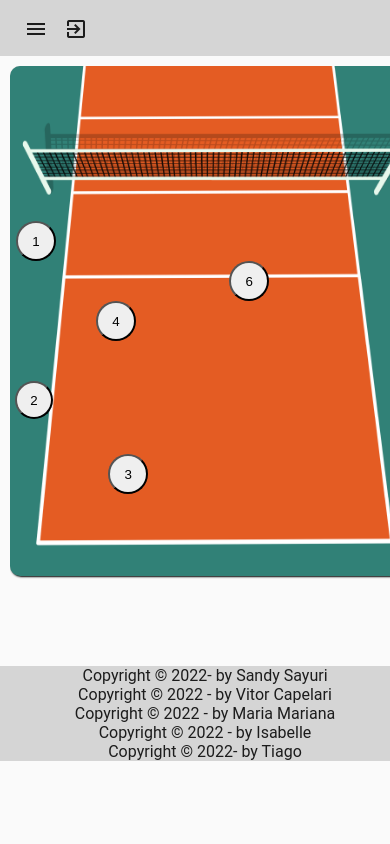
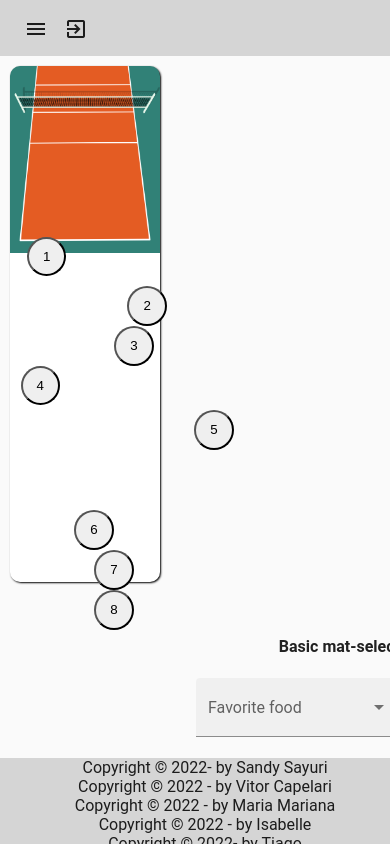
Before and after one commit to Sandy-Sayuri/trabalho_de_comclusao_de_curso, an Angular app in the folder front-1/: page /home in a window 390 px wide. Built offline with nearby package versions, Linux system fonts and the light colour scheme.

Commit message:
home  componet

```diff
--- a/front-1/src/app/app.component.html
+++ b/front-1/src/app/app.component.html
@@ -1,3 +1 @@
-<div class="teste">
-    <router-outlet></router-outlet>
-</div>
+<router-outlet></router-outlet>
--- a/front-1/src/app/components/home/home.component.css
+++ b/front-1/src/app/components/home/home.component.css
@@ -1,4 +1,7 @@
 @media  (max-width:2220px) {
+    mat-card{
+        padding: 8pt;
+    }
 .card{
     box-shadow: 1px 1px 2px black;
     border-radius: 10px;
@@ -8,66 +11,282 @@
     background-image: url('../../../assets/Meia_quadra.png');
     background-repeat: no-repeat;
 }
+
 .form{
-    width:1200px;
+    width:100%;
     height:550px;
     margin:auto;
-    overflow: hidden
-}
+    text-align: left;
 
 }
 
-@media (max-width:700px) {
+.tamanho_1{
+    width: 39px;
+    height: 39px;
+    border-radius: 50%;
+}
+.tamanho_2{
+    width: 40px;
+    height: 40px;
+    border-radius: 50%;
+}
+
+.frente{
+    padding-top: 10px;
+}
+.centro{
+    padding-top: 5px;
+    padding-left: 130pt;
+}
+.fundo{
+    padding-top: 60px;
+}
+.botao_1{
+    padding-top: 120pt;
+    padding-left: 5pt;
+}
+.botao_2{
+    display: inline-block;
+    padding-left: 80pt;
+}
+.botao_3{
+    display: inline-block;
+    padding-left: 70pt;
+
+}
+.botao_6{
+    display: inline-block;
+    padding-left: 40pt;
+
+
+
+}
+.botao_7{
+    display: inline-block;
+    padding-left: 55pt;
+
+}
+.botao_8{
+    display: inline-block;
+    padding-left: 55pt;
+}
+}
+@media  (max-width:2220px) {
     mat-card{
-        padding: 1%;
+        padding: 8pt;
     }
 .card{
     box-shadow: 1px 1px 2px black;
     border-radius: 10px;
-        height: 500px;
-        width: 400px;
+    height: 90%;
+    width: 33%;
     background-size: 100%;
     background-image: url('../../../assets/Meia_quadra.png');
     background-repeat: no-repeat;
 }
+
 .form{
-        width:500px;
-        height:600px;
-        overflow: hidden
+    width:100%;
+    height:550px;
+    margin:auto;
+    text-align: left;
+
 }
 
-    .oii{
+.tamanho_1{
+    width: 39px;
+    height: 39px;
+    border-radius: 50%;
+}
+.tamanho_2{
     width: 40px;
     height: 40px;
     border-radius: 50%;
 }
-    .oi{
-        width: 38px;
-        height: 38px;
+
+.frente{
+    padding-top: 10px;
+}
+.centro{
+    padding-top: 5px;
+    padding-left: 130pt;
+}
+.fundo{
+    padding-top: 60px;
+}
+.botao_1{
+    padding-top: 120pt;
+    padding-left: 5pt;
+}
+.botao_2{
+    display: inline-block;
+    padding-left: 80pt;
+}
+.botao_3{
+    display: inline-block;
+    padding-left: 70pt;
+
+}
+.botao_6{
+    display: inline-block;
+    padding-left: 40pt;
+
+
+
+}
+.botao_7{
+    display: inline-block;
+    padding-left: 55pt;
+
+}
+.botao_8{
+    display: inline-block;
+    padding-left: 55pt;
+}
+}
+@media  (max-width:2220px) {
+    mat-card{
+        padding: 8pt;
+    }
+.card{
+    box-shadow: 1px 1px 2px black;
+    border-radius: 10px;
+    height: 100%;
+    width: 33%;
+    background-size: 100%;
+    background-image: url('../../../assets/Meia_quadra.png');
+    background-repeat: no-repeat;
+}
+
+.form{
+    width:100%;
+    height:550px;
+    margin:auto;
+    text-align: left;
+
+}
+
+.tamanho_1{
+    width: 39px;
+    height: 39px;
     border-radius: 50%;
 }
+.tamanho_2{
+    width: 40px;
+    height: 40px;
+    border-radius: 50%;
+}
+
+.frente{
+    padding-top: 10px;
+}
+.centro{
+    padding-top: 5px;
+    padding-left: 130pt;
+}
+.fundo{
+    padding-top: 60px;
+}
 .botao_1{
-        padding-top: 150px;
-        margin-left: 1px;
+    padding-top: 120pt;
+    padding-left: 5pt;
 }
 .botao_2{
-        padding-top: 40px;
+    display: inline-block;
+    padding-left: 80pt;
 }
 .botao_3{
-        padding-top: 35px;
+    display: inline-block;
     padding-left: 70pt;
-    }
-    .botao_4{
-        padding-left: 60pt;
-        padding-top: -10pt;
-    }
-    .botao_5{
-        padding-top: -30pt;
-        padding-left: 70pt;
+
 }
 .botao_6{
-        padding-left: 100pt;
-        padding-top: -5pt;
+    display: inline-block;
+    padding-left: 40pt;
+
+
 
 }
+.botao_7{
+    display: inline-block;
+    padding-left: 55pt;
+
 }
+.botao_8{
+    display: inline-block;
+    padding-left: 55pt;
+}
+}
+@media  (max-width:770px) {
+    mat-card{
+        padding: 8pt;
+    }
+.card{
+    box-shadow: 1px 1px 2px black;
+    border-radius: 10px;
+    height: 90%;
+    width: 33%;
+    background-size: 100%;
+    background-image: url('../../../assets/Meia_quadra.png');
+    background-repeat: no-repeat;
+}
+
+.form{
+    width:100%;
+    height:550px;
+    margin:auto;
+    text-align: left;
+
+}
+
+.tamanho_1{
+    width: 39px;
+    height: 39px;
+    border-radius: 50%;
+}
+.tamanho_2{
+    width: 40px;
+    height: 40px;
+    border-radius: 50%;
+}
+
+.frente{
+    padding-top: 10px;
+}
+.centro{
+    padding-top: 5px;
+    padding-left: 130pt;
+}
+.fundo{
+    padding-top: 60px;
+}
+.botao_1{
+    padding-top: 120pt;
+    padding-left: 5pt;
+}
+.botao_2{
+    display: inline-block;
+    padding-left: 80pt;
+}
+.botao_3{
+    display: inline-block;
+    padding-left: 70pt;
+
+}
+.botao_6{
+    display: inline-block;
+    padding-left: 40pt;
+
+
+
+}
+.botao_7{
+    display: inline-block;
+    padding-left: 55pt;
+
+}
+.botao_8{
+    display: inline-block;
+    padding-left: 55pt;
+}
+}
--- a/front-1/src/app/components/home/home.component.html
+++ b/front-1/src/app/components/home/home.component.html
@@ -1,22 +1,48 @@
-<section class="form" >
-  <mat-card class="card">
-
-    <div class="botao_1">
-      <button click='habilitado(1)' class="oii">1</button >
-
-      <div class="botao_4">
-        <div class="botao_6">
-          <button class="oii">6</button>
+<section class="home">
+  <section class="form" >
+    <mat-card class="card">
+      <div  class='botao_1'>
+        <button class=tamanho_1 (click)="setJogadora(1)">1</button >
+      </div>
+      <div class="frente">
+        <div class='botao_2'>
+          <button class="tamanho_2">2</button >
         </div>
-        <button class="oii">4</button>
+        <div class='botao_3'>
+          <button  class="tamanho_2">3</button >
+        </div>
       </div>
+      <div  class='botao_4'>
+        <button class=tamanho_1>4</button >
+      </div>
+      <div class="centro">
+        <div class='botao_5'>
+          <button class="tamanho_2" >5</button >
+        </div>
+      </div>
+      <div class="fundo">
+        <div class='botao_6'>
+          <button class="tamanho_2" >6</button >
+        </div>
+        <div class='botao_7'>
+          <button class="tamanho_2" >7</button >
+      </div>
+      <div class='botao_8'>
+        <button class="tamanho_2" >8</button >
     </div>
-    <div class="botao_2">
-      <button class="oi">2</button>
-    </div>
-    <div class="botao_3">
-      <button class="oii">3</button>
-    </div>
-  </mat-card>
+      </div>
+    </mat-card>
+  </section>
+  <section class="dropdown" style="text-align: right">
+    <h4>Basic mat-select</h4>
+    <mat-form-field appearance="fill">
+      <mat-label>Favorite food</mat-label>
+      <mat-select>
+        <mat-option *ngFor="let food of foods" [value]="food.value">
+          {{food.viewValue}}
+        </mat-option>
+      </mat-select>
+    </mat-form-field>
+  </section>
 </section>
 <app-footer></app-footer>
--- a/front-1/src/app/components/home/home.component.ts
+++ b/front-1/src/app/components/home/home.component.ts
@@ -14,12 +14,13 @@ export class testeComponent implements OnInit {
     {value: 'pizza-1', viewValue: 'Pizza'},
     {value: 'tacos-2', viewValue: 'Tacos'},
   ];
-
   constructor() { }
 
   ngOnInit(): void {
   }
+  setJogadora(val:any) {
 
+  }
   public executeSelectedChange = (event :any) => {
     console.log(event);
   }
```
Also changed, not shown: front-1/src/app/view/login/login.component.html (line endings or trailing spaces). Lines whose indentation alone changed are shown as unchanged.
